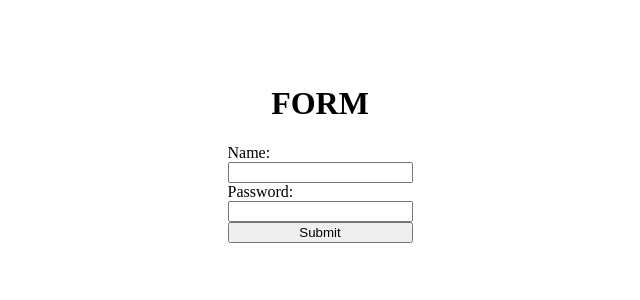
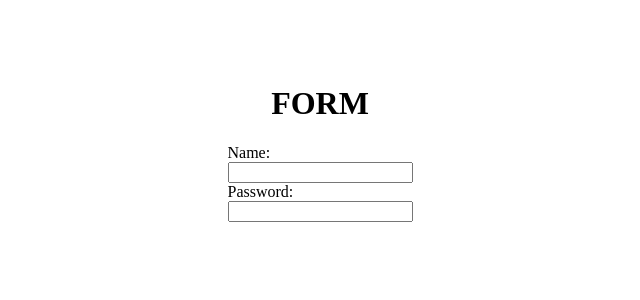
Before and after one commit to diego-rapoport/angular-basic-forms, an Angular app: page / in a window 1280 px wide. Shown: the top 300 px of the page, without its empty margins (320-960 px from the left). Built offline with nearby package versions, Linux system fonts and the light colour scheme.

Commit message:
Revert "add submit with valid check"
This reverts commit 8bdfb062107a9a3a9a7fa92f24c9e7c55241f2e6.

```diff
--- a/src/app/app.component.html
+++ b/src/app/app.component.html
@@ -1,10 +1,9 @@
 <div class="centered">
   <h1>FORM</h1>
-  <form [formGroup]="form" class="form" (ngSubmit)="sendForm()">
+  <form [formGroup]="form" class="form">
     <label for="name">Name: </label>
     <input id="name" type="text" formControlName="name" />
     <label for="password">Password: </label>
     <input id="password" type="password" formControlName="password" />
-    <button class="btn-form">Submit</button>
   </form>
 </div>
--- a/src/app/app.component.ts
+++ b/src/app/app.component.ts
@@ -20,16 +20,10 @@
   title = 'forms'
   form: FormGroup = this.fb.group({
     name: ['', [Validators.required]],
-    password: ['', [Validators.required, Validators.minLength(8)]],
+    password: ['', [Validators.required]],
   })
 
   constructor(private fb: FormBuilder) {}
 
   ngOnInit(): void {}
-
-  sendForm() {
-    if (!this.form.valid) {
-      alert('Form not valid!')
-    }
-  }
 }
```
